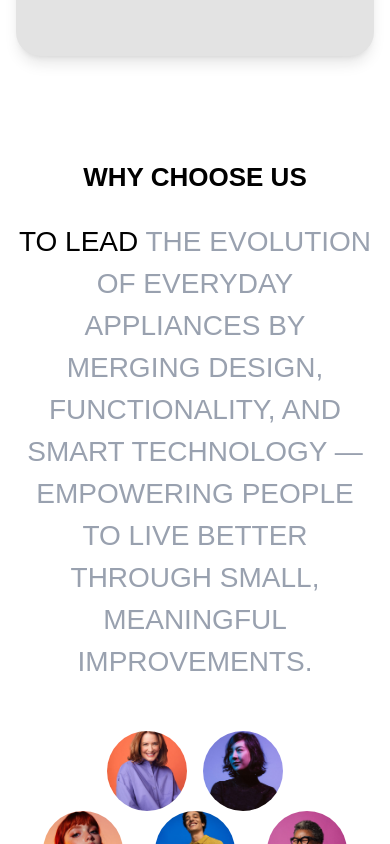
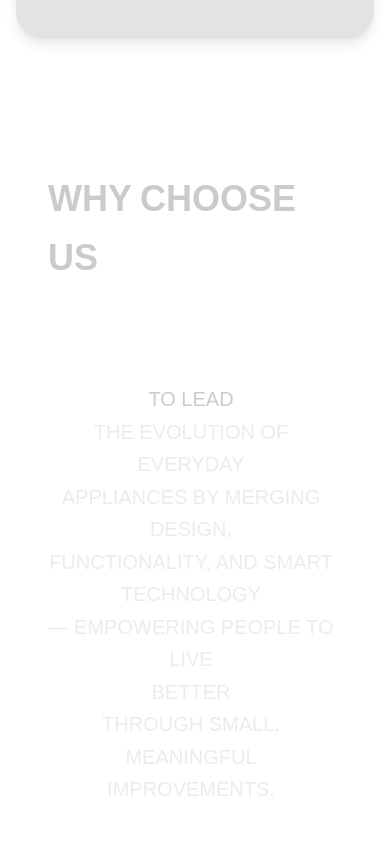
Before and after one commit to Webminds-designs/KettleXnext, a Next.js app: page /aboutus in a window 390 px wide. Shown: the part 1820-2664 px from the top of the page. Built offline with nearby package versions, Linux system fonts and the light colour scheme.

Commit message:
Refactor Choose Us component to utilize Description component for improved text management and animation Add AnimatedTextGSAP component for enhanced text animations with GSAP ScrollTrigger Adjust Hero component button size for better responsiveness

```diff
--- /dev/null
+++ b/app/aboutus/AnimatedTextGSAP.js
@@ -0,0 +1,82 @@
+"use client";
+
+import React, { useRef, useEffect } from "react";
+import gsap from "gsap";
+import { ScrollTrigger } from "gsap/ScrollTrigger";
+
+// Register the ScrollTrigger plugin
+gsap.registerPlugin(ScrollTrigger);
+
+/**
+ * @typedef {Object} AnimatedTextGSAPProps
+ * @property {string} [text] - The text to animate
+ * @property {Array} [textSegments] - Array of text segments with custom formatting
+ * @property {string} [customClass] - Custom CSS classes to apply
+ * @property {boolean} [isSegmented] - Whether the text is provided as segments
+ */
+
+/**
+ * Animated text component using GSAP ScrollTrigger
+ * @param {AnimatedTextGSAPProps} props
+ * @returns {JSX.Element}
+ */
+const AnimatedTextGSAP = ({
+  text = "",
+  textSegments = [],
+  customClass = "",
+  isSegmented = false
+}) => {
+  const containerRef = useRef(null);
+
+  useEffect(() => {
+    if (!text && !textSegments.length) return;
+
+    // Select all .word elements inside containerRef
+    const words = containerRef.current?.querySelectorAll(".word");
+
+    if (!words || words.length === 0) return;
+
+    // Set initial opacity for each word
+    gsap.set(words, { opacity: 0.2 });
+
+    // Animate words as they scroll into view
+    gsap.to(words, {
+      opacity: 1,
+      ease: "power1.out",
+      stagger: 0.5, // Adjust delay between words
+      scrollTrigger: {
+        trigger: containerRef.current,
+        start: "top 80%",
+        end: "top 20%",
+        scrub: true,
+      },
+    });
+  }, [text, textSegments]);
+
+  return (
+    <div ref={containerRef} className={`p-8 font-vasion ${customClass}`}>
+      {isSegmented ? (
+        <p className="w-full text-center leading-relaxed">
+          {textSegments.map((segment, index) => (
+            <React.Fragment key={index}>
+              <span className={`word inline-block mr-2 ${segment.className || ""}`}>
+                {segment.text}
+              </span>
+              {segment.addBreak && <br />}
+            </React.Fragment>
+          ))}
+        </p>
+      ) : (
+        <p className="w-full text-left leading-relaxed">
+          {text.split(" ").map((word, index) => (
+            <span key={index} className="word inline-block mr-2">
+              {word}
+            </span>
+          ))}
+        </p>
+      )}
+    </div>
+  );
+};
+
+export default AnimatedTextGSAP;
--- a/app/aboutus/ChooseUs.js
+++ b/app/aboutus/ChooseUs.js
@@ -1,6 +1,7 @@
 "use client"
 import React from "react";
 import { motion } from "framer-motion";
+import Description from "./Description";
 
 const ChooseUs = () => {
   // Enhanced animation variants to match page.js
@@ -61,41 +62,7 @@ const ChooseUs = () => {
       animate={{ opacity: 1 }}
       transition={{ duration: 1 }}
     >
-      {/* Section Heading */}
-      <motion.div
-        className="text-[26px] sm:text-[30px] md:text-[36px] font-bold text-center"
-        variants={fadeInDown}
-        initial="hidden"
-        whileInView="visible"
-        viewport={{ once: true, amount: 0.3 }}
-      >
-        WHY CHOOSE US
-      </motion.div>
-
-      {/* Mission Statement */}
-      <motion.div
-        className="text-[28px] sm:text-[36px] md:text-[45px] lg:text-[60px] text-center uppercase mt-6 sm:mt-8 md:mt-10"
-        variants={fadeInUp}
-        initial="hidden"
-        whileInView="visible"
-        viewport={{ once: true, amount: 0.3 }}
-      >
-        To lead{" "}
-        <motion.span
-          className="text-gray-400"
-          variants={fadeIn}
-          initial="hidden"
-          whileInView="visible"
-          transition={{ duration: 1, delay: 0.5 }}
-          viewport={{ once: true, amount: 0.3 }}
-        >
-          {" "}
-          the evolution of everyday <br className="hidden sm:block" /> appliances by merging design, <br className="hidden sm:block" />
-          functionality, and smart technology <br className="hidden sm:block" /> — empowering people to live
-          better <br className="hidden sm:block" />
-          through small, meaningful <br className="hidden sm:block" /> improvements.
-        </motion.span>
-      </motion.div>
+      <Description />
 
       {/* First Row of People Images */}
       <motion.div
--- /dev/null
+++ b/app/aboutus/Description.js
@@ -0,0 +1,42 @@
+"use client";
+
+import React from "react";
+import AnimatedTextGSAP from "./AnimatedTextGSAP";
+
+const Description = () => {
+  // Break the text into segments to control line breaks
+  const textSegments = [
+    { text: "To lead ", className: "text-black" },
+    { text: "the evolution of" },
+    { text: "everyday", addBreak: true },
+    { text: "appliances by merging" },
+    { text: "design,", addBreak: true },
+    { text: "functionality, and smart" },
+    { text: "technology", addBreak: true },
+    { text: "— empowering people to live" },
+    { text: "better", addBreak: true },
+    { text: "through small," },
+    { text: "meaningful", addBreak: true },
+    { text: "improvements." }
+  ];
+
+  return (
+    <div className="flex flex-col items-center justify-center w-full">
+      {/* Title with 36px font size */}
+      <div className="text-[36px] font-bold mb-8">
+        <AnimatedTextGSAP text="WHY CHOOSE US" customClass="text-[36px]" />
+      </div>
+
+      {/* Main text with 60px font size, centered, with custom breaks */}
+      <div className="text-center uppercase">
+        <AnimatedTextGSAP
+          textSegments={textSegments}
+          customClass="text-[20px] md:text-[40px] lg:text-[60px] text-gray-400 text-center"
+          isSegmented={true}
+        />
+      </div>
+    </div>
+  );
+};
+
+export default Description;
--- a/app/aboutus/Hero.js
+++ b/app/aboutus/Hero.js
@@ -215,7 +215,7 @@ const Hero = () => {
               <motion.div
                 whileHover={{ scale: 1.05, boxShadow: "0px 5px 15px rgba(0, 0, 0, 0.1)" }}
                 whileTap={{ scale: 0.98 }}
-                className="flex justify-start items-center w-[220px] h-[60px] rounded-full bg-black transform transition"
+                className="flex justify-start items-center w-[100px] h-[40px] md:w-[220px] md:h-[60px] rounded-full bg-black transform transition"
               >
                 <button className="text-white font-medium w-full h-full text-lg">
                   Buy
```
